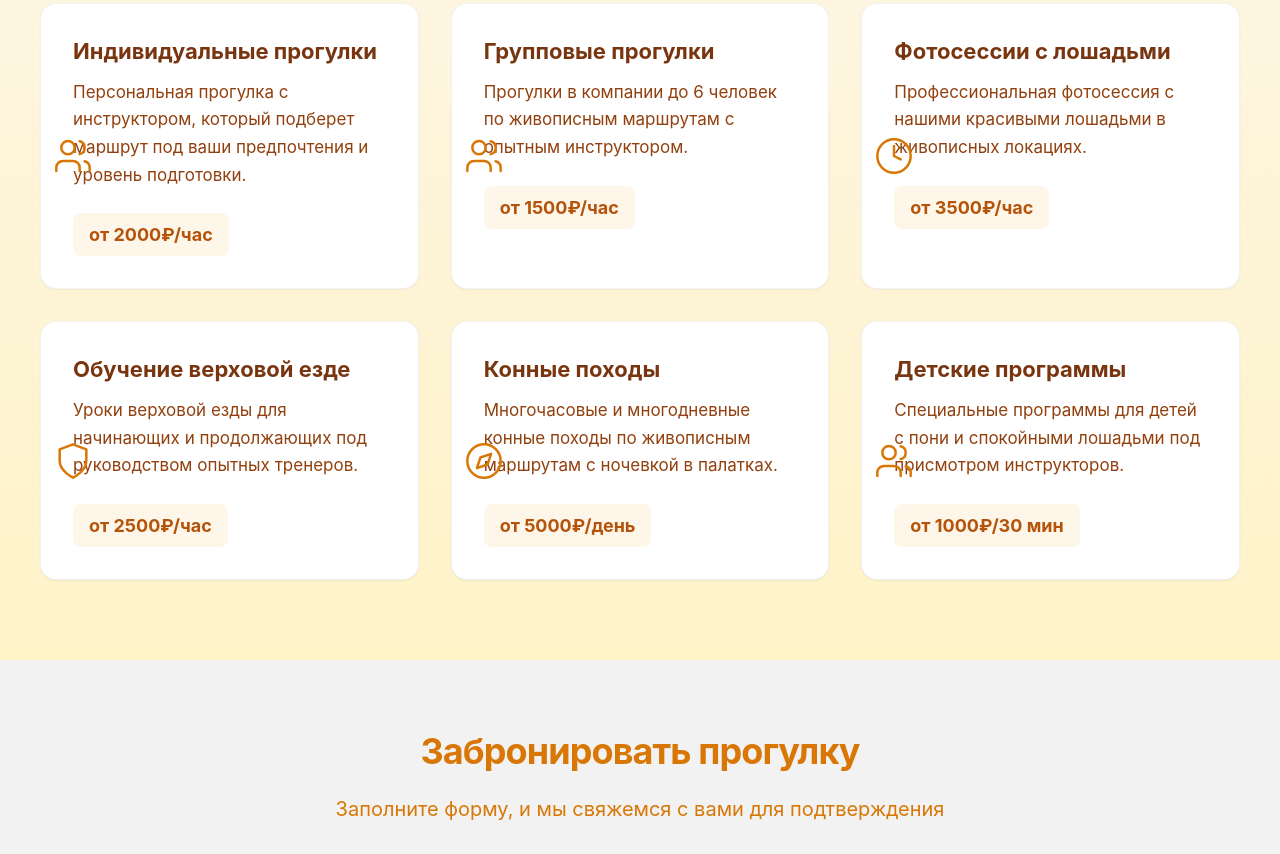
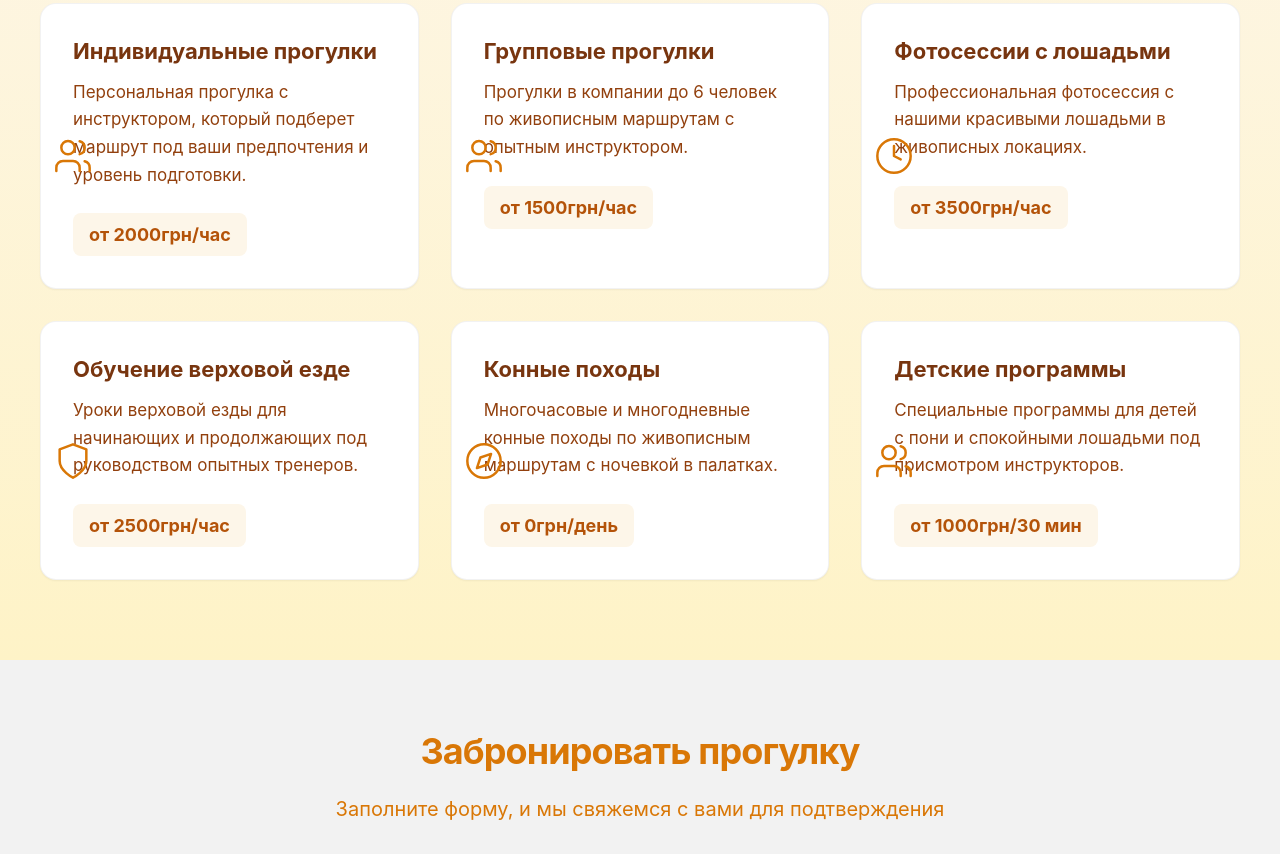
Before and after one commit to Alexhellupov-cyber/Rancho, a plain HTML site: page index.html in a window 1280 px wide. Shown: the part 1046-1900 px from the top of the page. Drawn offline with Linux system fonts and the light colour scheme.

Commit message:
Update index.html

```diff
--- a/index.html
+++ b/index.html
@@ -49,7 +49,7 @@
                     </div>
                     <h3>Индивидуальные прогулки</h3>
                     <p>Персональная прогулка с инструктором, который подберет маршрут под ваши предпочтения и уровень подготовки.</p>
-                    <div class="price">от 2000₽/час</div>
+                    <div class="price">от 2000грн/час</div>
                 </div>
 
                 <div class="service-card">
@@ -58,7 +58,7 @@
                     </div>
                     <h3>Групповые прогулки</h3>
                     <p>Прогулки в компании до 6 человек по живописным маршрутам с опытным инструктором.</p>
-                    <div class="price">от 1500₽/час</div>
+                    <div class="price">от 1500грн/час</div>
                 </div>
 
                 <div class="service-card">
@@ -67,7 +67,7 @@
                     </div>
                     <h3>Фотосессии с лошадьми</h3>
                     <p>Профессиональная фотосессия с нашими красивыми лошадьми в живописных локациях.</p>
-                    <div class="price">от 3500₽/час</div>
+                    <div class="price">от 3500грн/час</div>
                 </div>
 
                 <div class="service-card">
@@ -76,7 +76,7 @@
                     </div>
                     <h3>Обучение верховой езде</h3>
                     <p>Уроки верховой езды для начинающих и продолжающих под руководством опытных тренеров.</p>
-                    <div class="price">от 2500₽/час</div>
+                    <div class="price">от 2500грн/час</div>
                 </div>
 
                 <div class="service-card">
@@ -85,7 +85,7 @@
                     </div>
                     <h3>Конные походы</h3>
                     <p>Многочасовые и многодневные конные походы по живописным маршрутам с ночевкой в палатках.</p>
-                    <div class="price">от 5000₽/день</div>
+                    <div class="price">от 0грн/день</div>
                 </div>
 
                 <div class="service-card">
@@ -94,7 +94,7 @@
                     </div>
                     <h3>Детские программы</h3>
                     <p>Специальные программы для детей с пони и спокойными лошадьми под присмотром инструкторов.</p>
-                    <div class="price">от 1000₽/30 мин</div>
+                    <div class="price">от 1000грн/30 мин</div>
                 </div>
             </div>
         </div>
@@ -212,8 +212,8 @@
 
                     <div class="info-section">
                         <h4>Контакты</h4>
-                        <p>Телефон: +7 (XXX) XXX-XX-XX</p>
-                        <p>Email: info@equitour.ru</p>
+                        <p>Телефон: +380 XXX-XX-XX</p>
+                        <p>Email: info@equitour.ua</p>
                         <p>Адрес: Московская область, деревня Конный Двор</p>
                     </div>
                 </div>
```
